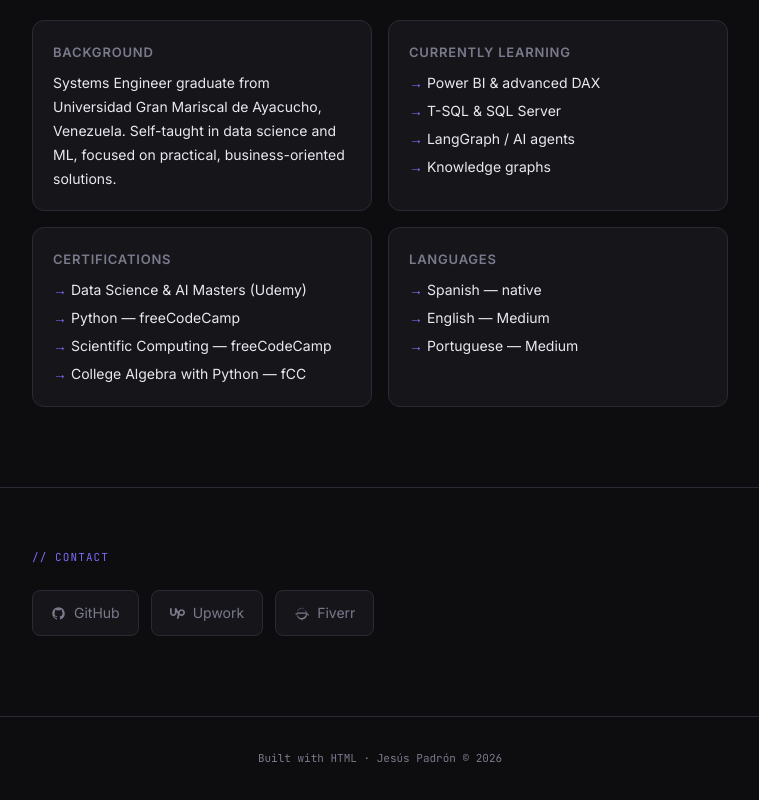
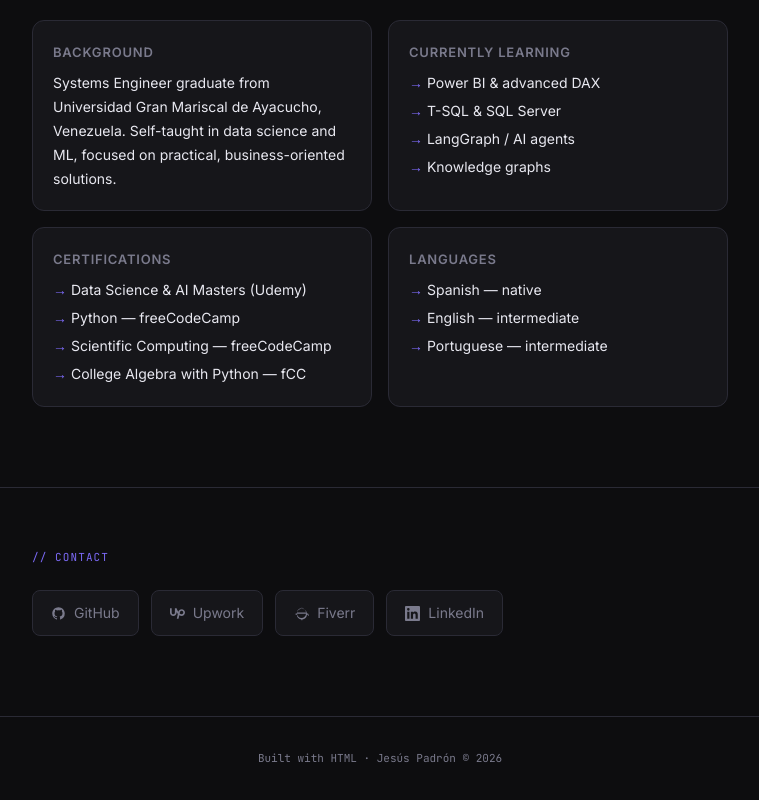
Before and after one commit to JesusAPS/JesusAPS.github.io, a plain HTML site: page index.html in a window 1280 px wide. Shown: the part 1964-2764 px from the top of the page, without its empty margins (260-1019 px from the left). Drawn offline with Linux system fonts and the light colour scheme.

Commit message:
Add files via upload

```diff
--- a/index.html
+++ b/index.html
@@ -449,8 +449,8 @@
       <h3>Languages</h3>
       <ul>
         <li>Spanish — native</li>
-        <li>English — Medium</li>
-        <li>Portuguese — Medium</li>
+        <li>English — intermediate</li>
+        <li>Portuguese — intermediate</li>
       </ul>
     </div>
   </div>
@@ -473,6 +473,10 @@
       <svg width="15" height="15" viewBox="0 0 24 24" fill="currentColor"><path d="M23.004 15.588a.995.995 0 1 0 .002-1.99.995.995 0 0 0-.002 1.99zm-.996-3.705h-1.339c-.29-4.434-3.128-7.348-7.41-7.659V2.995h-1.33v1.229c-4.282.31-7.12 3.225-7.41 7.659H3.18c-.55 0-.994.445-.994.994 0 .55.445.995.994.995h1.339c.29 4.433 3.128 7.347 7.41 7.658v1.23h1.33v-1.23c4.282-.311 7.12-3.225 7.41-7.658h1.339c.55 0 .994-.445.994-.995a.997.997 0 0 0-.994-.994zM12 19.213c-3.832 0-6.938-3.022-7.21-6.83h14.42c-.272 3.808-3.378 6.83-7.21 6.83zm-7.21-8.82C5.062 6.585 8.168 3.563 12 3.563s6.938 3.022 7.21 6.83H4.79z"/></svg>
       Fiverr
     </a>
+    <a href="https://www.linkedin.com/in/jesusaps04" target="_blank" class="contact-link">
+      <svg width="15" height="15" viewBox="0 0 24 24" fill="currentColor"><path d="M20.447 20.452h-3.554v-5.569c0-1.328-.027-3.037-1.852-3.037-1.853 0-2.136 1.445-2.136 2.939v5.667H9.351V9h3.414v1.561h.046c.477-.9 1.637-1.85 3.37-1.85 3.601 0 4.267 2.37 4.267 5.455v6.286zM5.337 7.433a2.062 2.062 0 0 1-2.063-2.065 2.064 2.064 0 1 1 2.063 2.065zm1.782 13.019H3.555V9h3.564v11.452zM22.225 0H1.771C.792 0 0 .774 0 1.729v20.542C0 23.227.792 24 1.771 24h20.451C23.2 24 24 23.227 24 22.271V1.729C24 .774 23.2 0 22.222 0h.003z"/></svg>
+      LinkedIn
+    </a>
   </div>
 </section>
 
```
